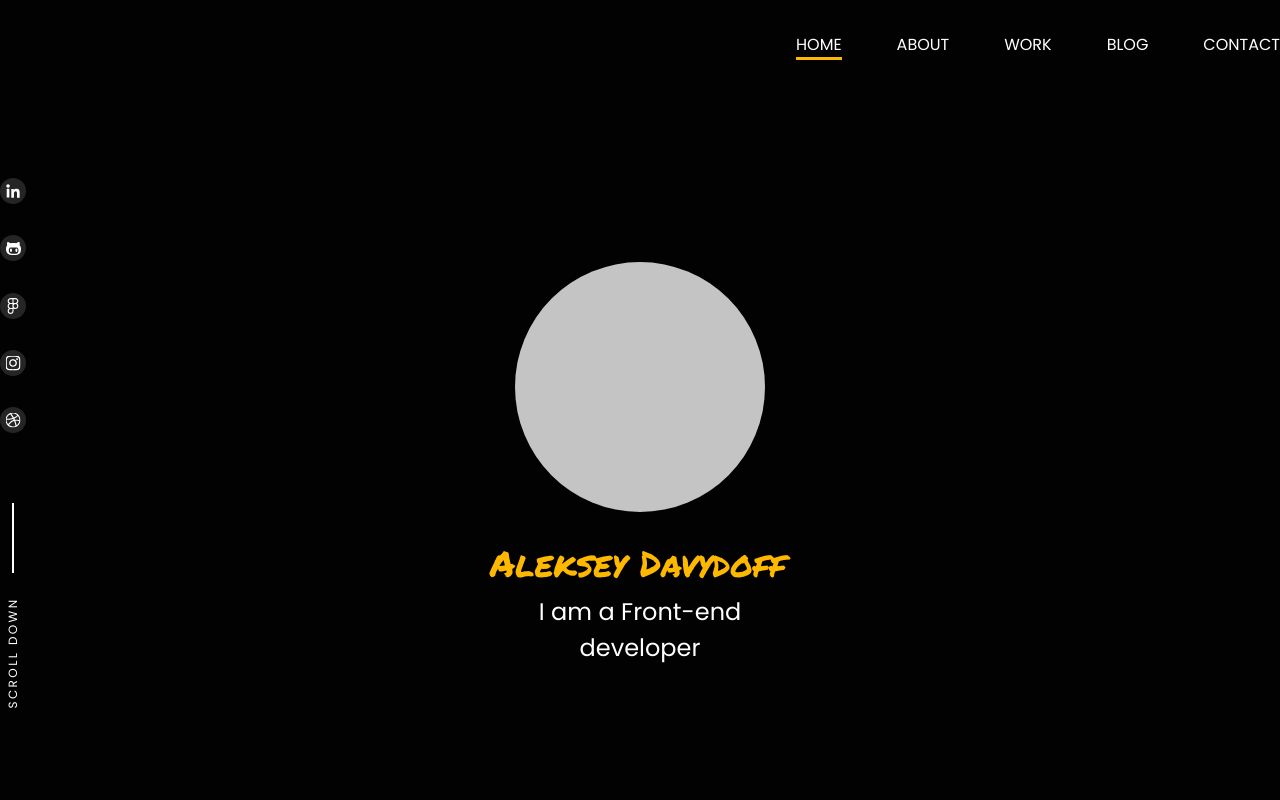
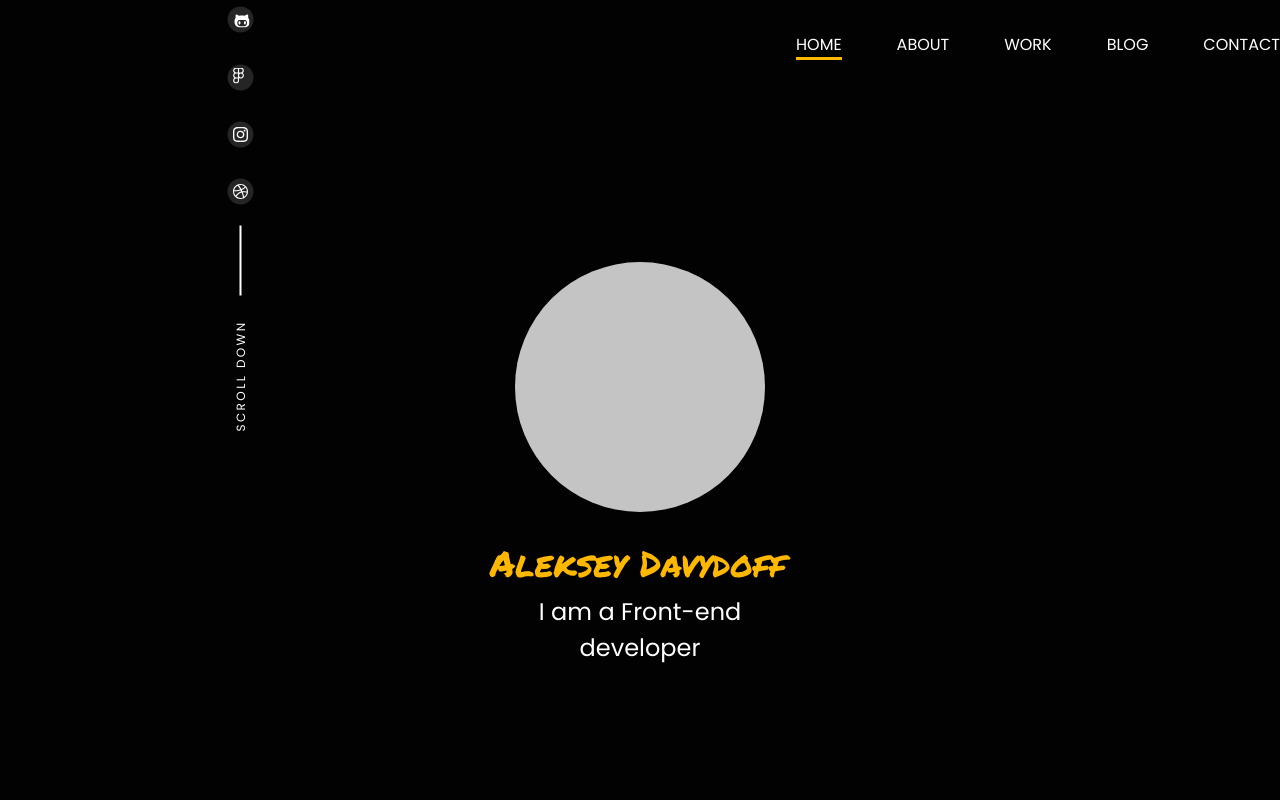
Before and after one commit to davidoff-a/portfolio_next, a plain HTML site: page src/index.html in a window 1280 px wide. Shown: the top 800 px of the page. Drawn offline with Linux system fonts and the light colour scheme.

Commit message:
refactor: social menu in person block

```diff
--- a/src/index.html
+++ b/src/index.html
@@ -41,8 +41,8 @@
           <div class="person__job-title">I am a Front-end developer</div>
         </div>
       </div>
-      <div class="person__side-menu side-menu row col">
-        <ul class="social-menu person__social-menu row col">
+      <div class="person__side-menu side-menu row">
+        <ul class="social-menu person__social-menu row">
           <li class="social-menu__item">
             <a href="https://linkedin.com" class="social-menu__link"
               ><img
--- a/src/scss/components/_menu.scss
+++ b/src/scss/components/_menu.scss
@@ -37,7 +37,6 @@
     width: 26px;
     height: 26px;
     border-radius: 100%;
-    //background: var(--bg-sec-color);
   }
   &__icon {
     position: absolute;
--- a/src/scss/pages/_person.scss
+++ b/src/scss/pages/_person.scss
@@ -42,25 +42,30 @@
   }
 
   &__social-menu {
-    width: 25px;
-    height: 255px;
+    width: 255px;
+    height: 25px;
   }
 
   .side-menu {
-    // .side-menu__label
+    width: 482px;
+    height: 25px;
+    transform: rotate(90deg);
+
     &__label {
       @include m-text($fsize: 12px, $fcolor: var(--font-color));
       width: 115px;
       height: 18px;
       text-transform: uppercase;
       letter-spacing: 0.2em;
-      transform: rotate(-90deg);
+      transform: rotate(180deg);
     }
     &__stripe {
       width: 70px;
       height: 2px;
       background: var(--font-color);
-      transform: rotate(-90deg);
+    }
+    & .social-menu__icon {
+      transform: rotate(-90deg) translate(50%, -50%);
     }
   }
 }
```
Also changed, not shown: src/css/style.css, 1 other file.
